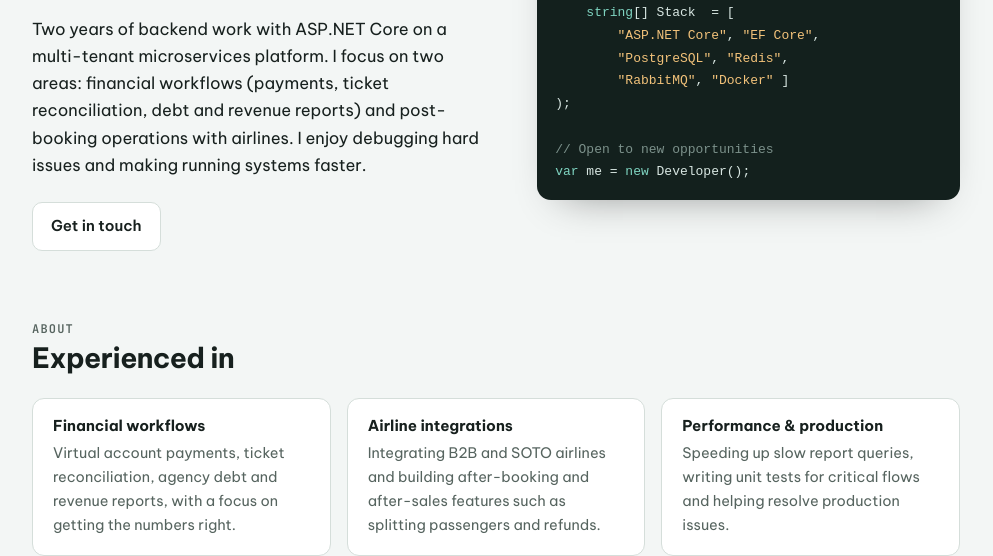
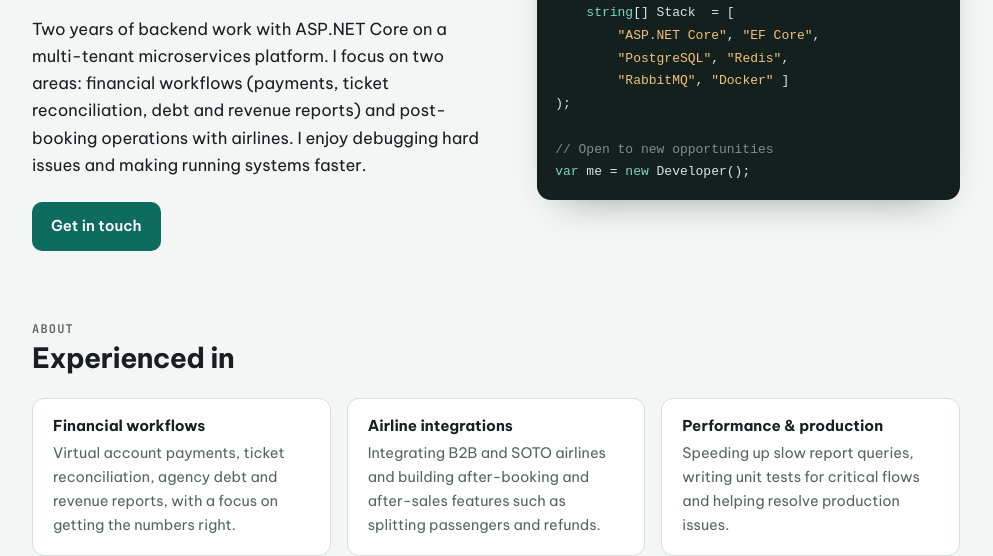
Before and after one commit to DuyThong25/portfolio, a plain HTML site: page index.html in a window 1280 px wide. Shown: the part 279-835 px from the top of the page, without its empty margins (144-1137 px from the left). Drawn offline with Linux system fonts and the light colour scheme.

Commit message:
Init Project

```diff
--- a/index.html
+++ b/index.html
@@ -70,8 +70,8 @@ main{display:grid;gap:72px;padding-block:48px 72px}
 .lead{margin-top:18px;max-width:62ch;font-size:16.5px}
 .cta{display:flex;flex-wrap:wrap;gap:10px;margin-top:24px}
 .btn{display:inline-flex;align-items:center;gap:8px;padding:11px 18px;border-radius:10px;font-weight:600;text-decoration:none;border:1px solid transparent;cursor:pointer;font:inherit;font-weight:600}
-.btn-ghost{border-color:var(--line);color:var(--ink);background:var(--surface)}
-.btn-ghost:hover{border-color:var(--accent);color:var(--accent)}
+.btn-primary{background:var(--accent);color:var(--accent-ink)}
+.btn-primary:hover{filter:brightness(1.08)}
 
 .code{background:var(--code-bg);color:var(--code-ink);border-radius:14px;font:13px/1.75 var(--f-mono);overflow:hidden;box-shadow:0 18px 40px -24px rgba(0,0,0,.45)}
 .code-top{display:flex;align-items:center;gap:6px;padding:10px 14px;border-bottom:1px solid rgba(255,255,255,.07);color:var(--code-dim);font-size:12px}
@@ -171,7 +171,7 @@ footer{padding-block:24px 40px;color:var(--muted);font-size:var(--s-1);border-to
       <p class="role" data-i18n="HERO_ROLE">HERO_ROLE</p>
       <p class="lead" data-i18n="HERO_LEAD">HERO_LEAD</p>
       <div class="cta">
-        <a class="btn btn-ghost" href="#contact" data-i18n="HERO_CONTACT">HERO_CONTACT</a>
+        <a class="btn btn-primary" href="#contact" data-i18n="HERO_CONTACT">HERO_CONTACT</a>
       </div>
     </div>
 
```
